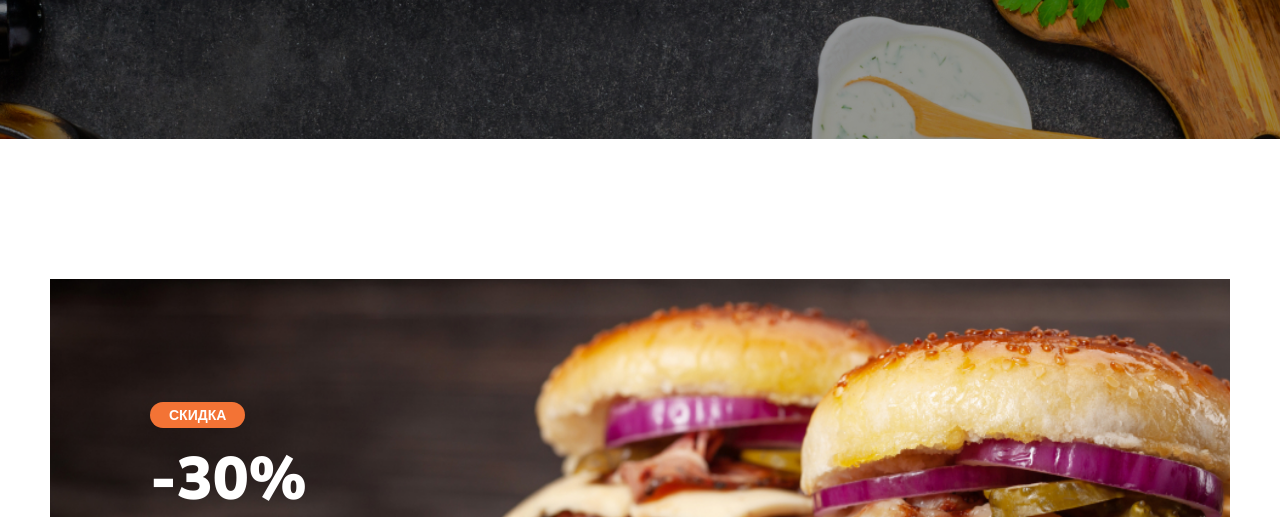
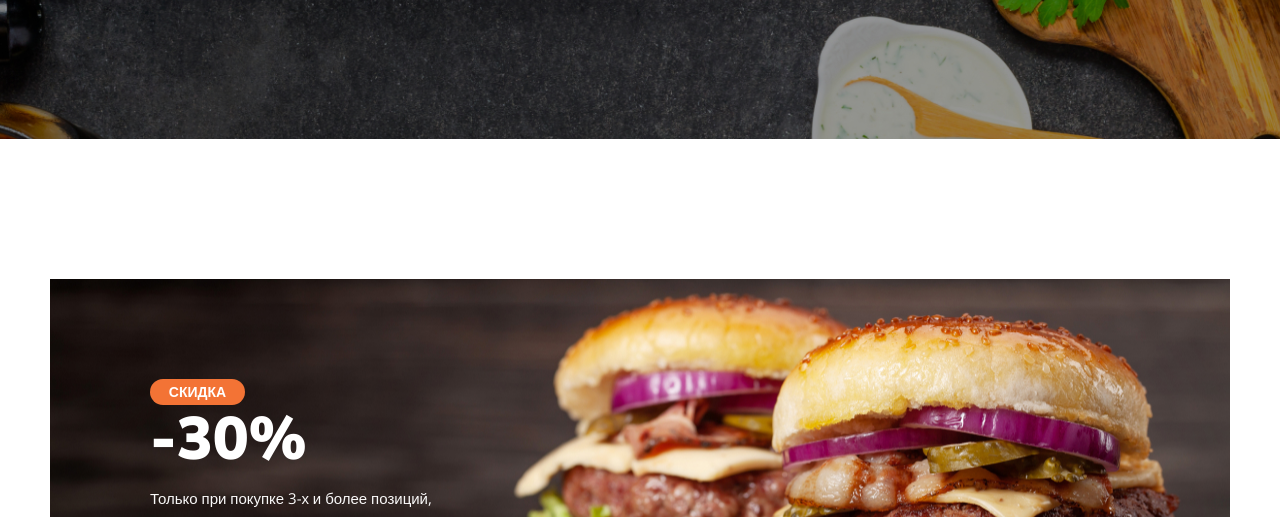
Before and after one commit to lapahm/Module01-Burger, a plain HTML site: page index.html in a window 1280 px wide. Shown: the part 435-952 px from the top of the page. Drawn offline with nearby package versions, Linux system fonts and the light colour scheme.

Commit message:
change style

```diff
--- a/index.html
+++ b/index.html
@@ -48,9 +48,9 @@
         <div class="banner">
             <div class="container">
                 <div class="banner-box">
-                    <h2>
-                        <span class="banner-title">скидка</span>
-                        <p class="discount">-30%</p>
+                    <h2 class="banner-title">
+                        <span>скидка</span>
+                        -30%
                      </h2>
                      <p class="banner-text">
                         Только при покупке 3-х и более позиций,<br> мы дарим скидку. Акции не суммируются.
--- a/styles/main.css
+++ b/styles/main.css
@@ -156,17 +156,9 @@ header {
     margin-top: 140px;
     background-size:cover;
     background-position: center center;
+    background-repeat: no-repeat;
     padding: 100px 100px 120px;
 	margin-bottom: 100px;
-}
-
-.discount {
-    font-size: 60px;
-    font-weight: 900;
-    margin-top: 10px;
-    color: #FFFFFF;
-    line-height: 76px;
-    margin-bottom: 10px;
 }
 
 .banner-text {
@@ -184,7 +176,6 @@ header {
     border-radius: 5px;
     text-decoration: none;
     padding: 20px 25px;
-    display: inline-block;
     text-transform: uppercase;
     font-size: 14px;
     font-weight: 700;
@@ -192,14 +183,23 @@ header {
 }
 
 .banner-title {
+    font-size: 60px;
     color: #FFFFFF;
+    font-weight: 900;
+    margin-top: 0;
+    margin-bottom: 12px;
+ }
+
+ .banner-title span {
+    max-width: 95px;
+    border-radius: 14px;
+    font-family: 'Open Sans', sans-serif;
+    font-size: 14px;
     background-color: #F37335;
-    border-radius: 14px;
-    display: inline-block;
-    padding: 5px 19px;
-    font-family: 'Open Sans', sans-serif;
+    padding: 5px 0;
+    text-transform: uppercase;
     font-weight: 600;
-    font-size: 14px;
-    text-transform: uppercase;
-    margin-bottom: 3px;
-}
+    display: block;
+    text-align: center;
+    margin-bottom: 0px;
+ }
```
